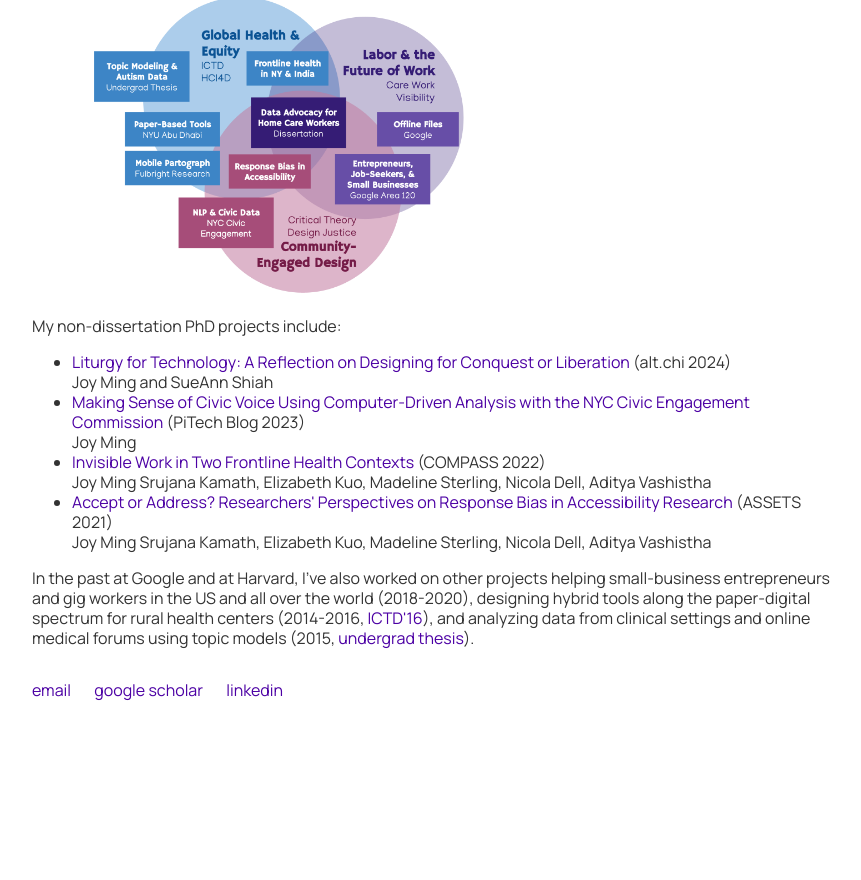
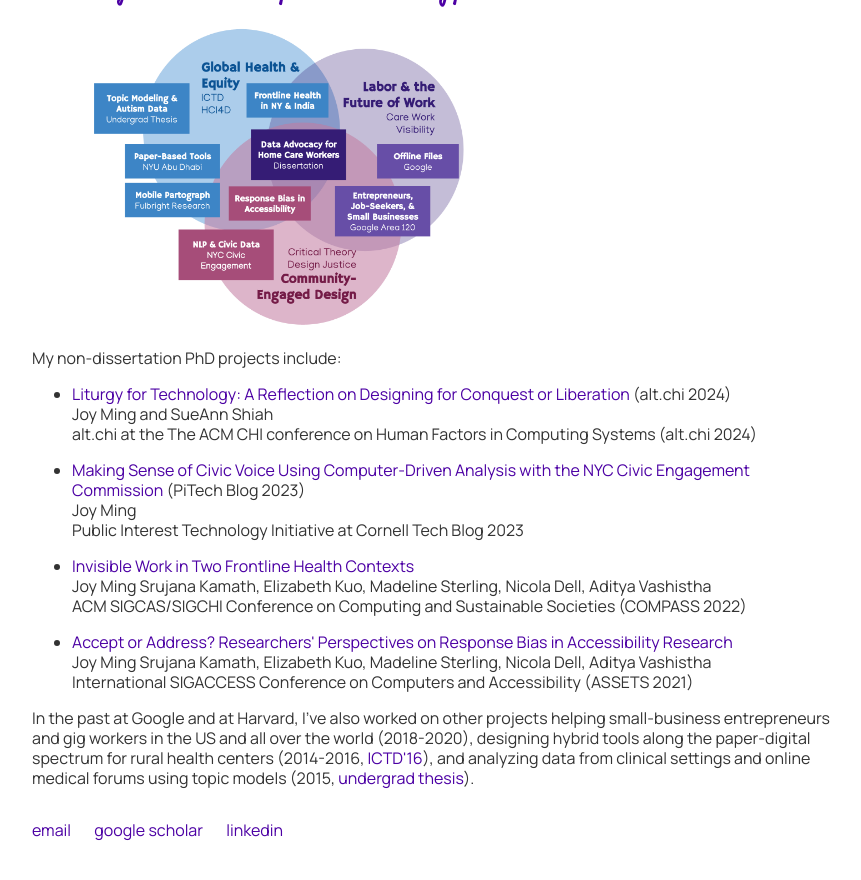
Before and after one commit to jming/jming.github.io, a Jekyll site: the page built from projects/index.html, in a window 1280 px wide and 900 px high, scrolled down 1349 px. Shown: the top 880 px of the window, without its empty margins (208-1069 px from the left). Built offline with Jekyll 4.4.1, drawn with Linux system fonts in a browser that asks for light colours; before the commit the page ends 2109 px from its top, so only the background shows below that.

Commit message:
Update index.html

```diff
--- a/projects/index.html
+++ b/projects/index.html
@@ -45,19 +45,25 @@
 			<p>Public-Facing Writing
 				<ul>
 					<li>
+						<p>
 						<a href="https://dl.acm.org/doi/10.1145/3637428" target="_blank">Technology in Home Care: Surveillance & Solidarity</a><br />
 						Joy Ming <br />
 						To be published in Logic(s) Magazine in 2024
+							</p>
 					</li>
 					<li>
+						<p>
 						<a href="https://docs.google.com/document/d/1cjdHc7yQHVIFuR0i7sS6oVkXAGCJbRm99gPjYVX1Iyc/edit" target="_blank">Recommendations for Home Healthcare Worker Policies</a><br />
 						Ella Yitzhaki and Joy Ming <br />
 						Policy Memo from 2024
+							</p>
 					</li>
 					<li>
+						<p>
 						<a href="https://medium.com/acm-cscw/invisible-work-and-technology-for-home-health-aides-3c7324bb0a78" target="_blank">Invisible Work and Technology for Home Health Aides</a> <br />
 						Joy Ming <br />
 						ACM CSCW Medium Blog 2023
+							</p>
 					</li>
 				</ul>
 			</p>
@@ -78,21 +84,32 @@
 			<p>
 				<ul>
 					<li>
+						<p>
 						<a href="https://dl.acm.org/doi/10.1145/3613905.3644061" target="_blank">Liturgy for Technology: A Reflection on Designing for Conquest or Liberation</a> (alt.chi 2024) <br />
 						Joy Ming and SueAnn Shiah<br />
-
+							alt.chi at the The ACM CHI conference on Human Factors in Computing Systems (alt.chi 2024)
+						</p>
 					</li>
 					<li>
+						<p>
 						<a href="https://www.pi.tech.cornell.edu/spotlight/layout-a7d6n-6ap67-edwks-dkmky" target="_blank">Making Sense of Civic Voice Using Computer-Driven Analysis with the NYC Civic Engagement Commission</a> (PiTech Blog 2023)<br />
 						Joy Ming<br />
+							Public Interest Technology Initiative at Cornell Tech Blog 2023
+						</p>
 					</li>
 					<li>
-						<a href="https://dl.acm.org/doi/10.1145/3530190.3534814" target="_blank">Invisible Work in Two Frontline Health Contexts</a> (COMPASS 2022) <br />
+						<p>
+						<a href="https://dl.acm.org/doi/10.1145/3530190.3534814" target="_blank">Invisible Work in Two Frontline Health Contexts</a> <br />
 						Joy Ming  Srujana Kamath, Elizabeth Kuo, Madeline Sterling, Nicola Dell, Aditya Vashistha<br />
+							 ACM SIGCAS/SIGCHI Conference on Computing and Sustainable Societies (COMPASS 2022)
+						</p>
 					</li>
 					<li>
-						<a href="https://dl.acm.org/doi/10.1145/3441852.3471216" target="_blank">Accept or Address? Researchers' Perspectives on Response Bias in Accessibility Research</a> (ASSETS 2021)<br />
+						<p>
+						<a href="https://dl.acm.org/doi/10.1145/3441852.3471216" target="_blank">Accept or Address? Researchers' Perspectives on Response Bias in Accessibility Research</a> <br />
 						Joy Ming  Srujana Kamath, Elizabeth Kuo, Madeline Sterling, Nicola Dell, Aditya Vashistha<br />
+						International SIGACCESS Conference on Computers and Accessibility (ASSETS 2021)
+						</p>
 					</li>
 				</ul>
 			</p>
```
